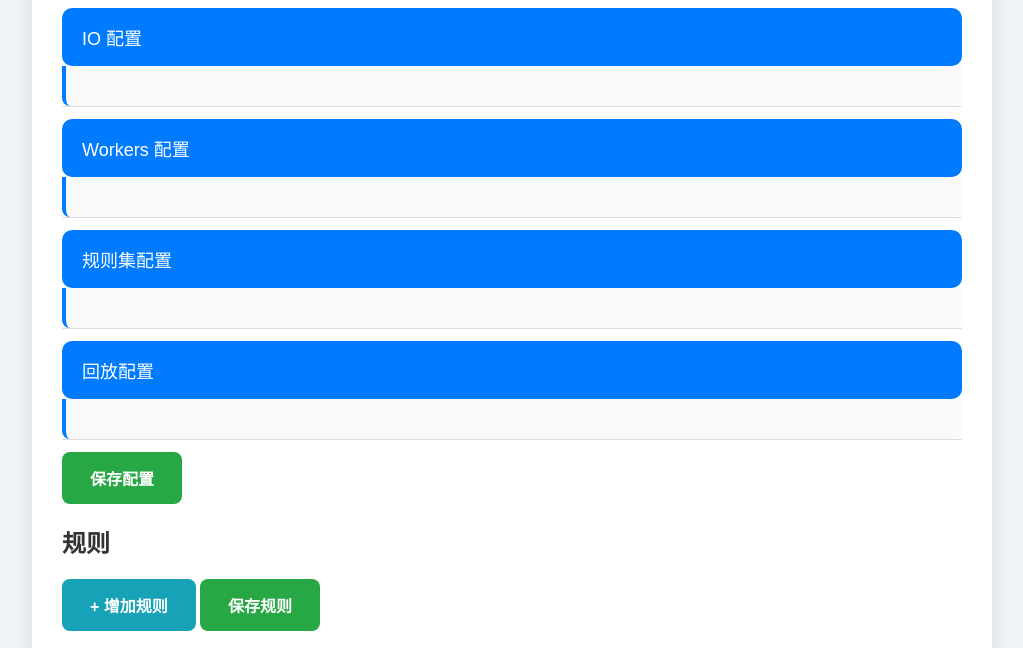
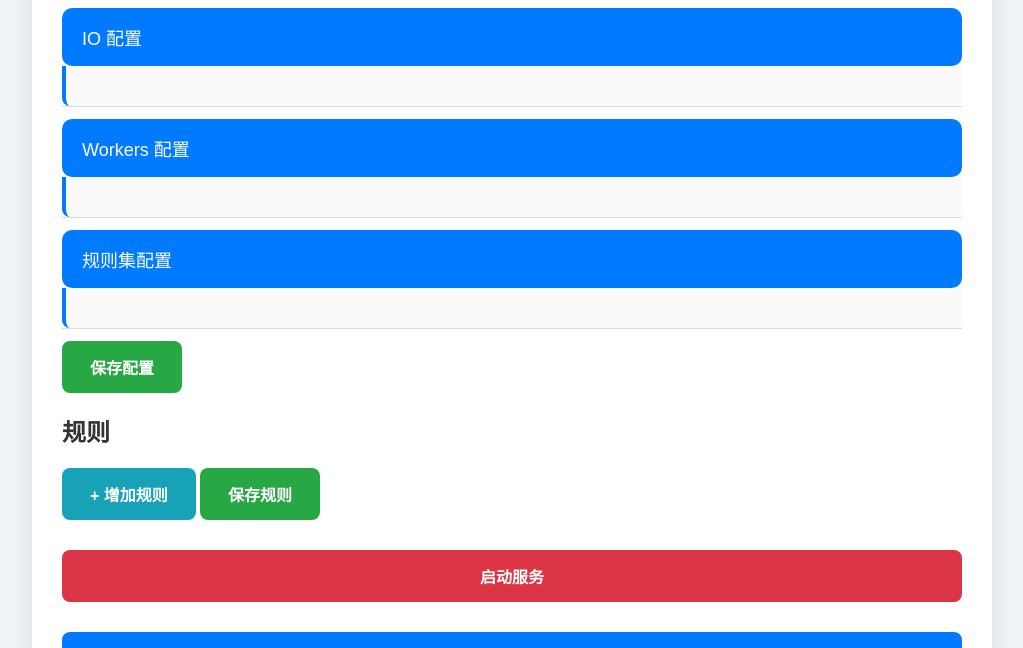
Before and after one commit to tkob-vh/gfw-rs, a plain HTML site: page front/index.html in a window 1280 px wide. Shown: the part 143-791 px from the top of the page, without its empty margins (128-1151 px from the left). Drawn offline with Linux system fonts and the light colour scheme.

Commit message:
feat(front): no need for realtime display

```diff
--- a/front/index.html
+++ b/front/index.html
@@ -91,19 +91,6 @@
                     </div>
                 </div>
             </div>
-
-            <!-- Replay Configuration -->
-            <div class="accordion-item">
-                <button class="accordion-header" onclick="toggleAccordion(this)">
-                    <span class="accordion-title">回放配置</span>
-                </button>
-                <div class="accordion-body">
-                    <div class="input-field">
-                        <label for="realtime">实时回放:</label>
-                        <input type="checkbox" id="realtime">
-                    </div>
-                </div>
-            </div>
             <button class="button button-save" onclick="saveConfig()">保存配置</button>
         </div>
 
--- a/front/script.js
+++ b/front/script.js
@@ -49,9 +49,6 @@ function saveConfig() {
         ruleset: {
             geoip: document.getElementById('geoip').value,
             geosite: document.getElementById('geosite').value
-        },
-        replay: {
-            realtime: document.getElementById('realtime').checked
         }
     };
 
@@ -98,7 +95,6 @@ function loadConfig() {
         document.getElementById('udp_max_streams').value = config.workers.udp_max_streams;
         document.getElementById('geoip').value = config.ruleset.geoip;
         document.getElementById('geosite').value = config.ruleset.geosite;
-        document.getElementById('realtime').checked = config.replay.realtime;
     }
 }
 
```
